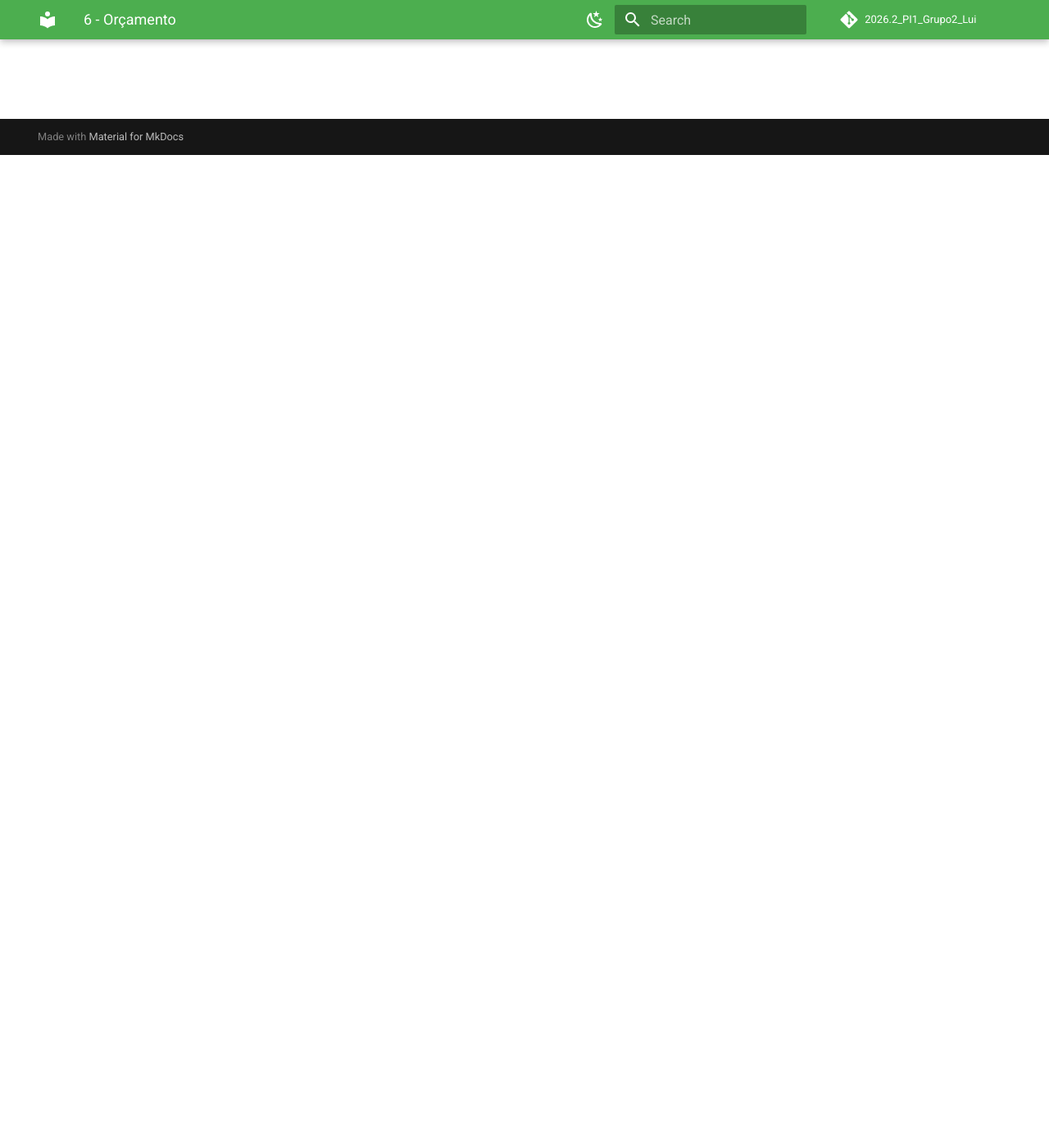
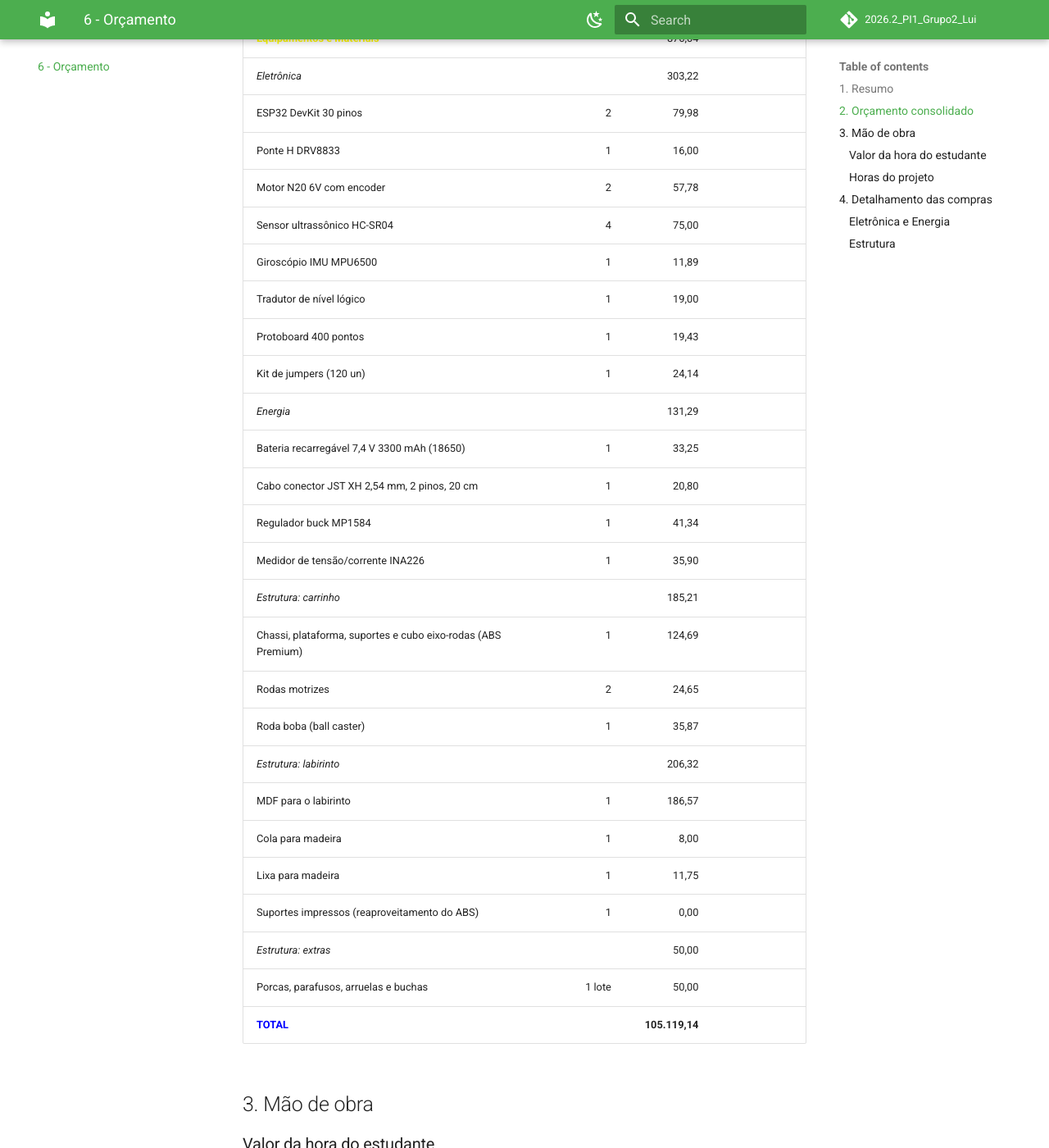
Before and after one commit to fcte-pi1/2026.2_PI1_Grupo2_Lui, an MkDocs documentation site: the page built from docs/6 - Orçamento.md, in a window 1280 px wide and 1400 px high, scrolled down 1211 px. Shown: the whole window at 82% size. Built offline with MkDocs 1.6.1 and Material for MkDocs 9.7.7, drawn with Linux system fonts in a browser that asks for light colours; comment, search, counter and statistics services are not loaded; some of the changed text lies outside the part shown.

Commit message:
docs: Orcamento atualizado

```diff
--- a/docs/6 - Orçamento.md
+++ b/docs/6 - Orçamento.md
@@ -1,20 +1,109 @@
 # Orçamento
 
-> Obs.: o custo da mão de obra deve considerar o valor da hora de um estudante da UnB.
+- **Última atualização:** 30/09/2026.
+- **Coluna "Realizado":** deve ser preenchida com o valor efetivamente pago, conforme as compras forem feitas.
 
-- Fonte:
+## 1. Resumo
 
-| **Item de Custo**                                                    | **Qtde.** | **Previsto (R$)** | **Realizado (R$)** |
-|----------------------------------------------------------------------|-----------|-------------------|--------------------|
-| <span style="color: yellow;">**Mão de Obra**</span>                  |           |                   |                    |
-| Estudante                                                            |           |                   |                    |
-| <span style="color: yellow;">**Serviços**</span>                     |           |                   |                    |
-| Impressão 3D                                                         |           |                   |                    |
-| Marcenaria                                                           |           |                   |                    |
-| …                                                                    |           |                   |                    |
-| <span style="color: yellow;">****Equipamentos e Materiais****</span> |           |                   |                    |
-| Madeira                                                              |           |                   |                    |
-| Sensor XXXX                                                          |           |                   |                    |
-| Bateria XXXX                                                         |           |                   |                    |
-| …                                                                    |           |                   |                    |
-| <span style="color: blue;">**TOTAL**</span>                          |           |                   |                    |
+| Indicador | Valor (R$) |
+|-----------|-----------:|
+| Mão de obra (estudantes, valor de referência) | 104.192,20 |
+| Serviços | 50,90 |
+| Equipamentos e materiais | 876,04 |
+| **Custo total do projeto** | **105.119,14** |
+| Desembolso em dinheiro (serviços + materiais) | 926,94 |
+| Desembolso por integrante (19 integrantes) | 48,79 |
+
+A mão de obra não é gasto em dinheiro: entra no orçamento como valor de referência do tempo dos estudantes. O que a equipe paga de fato é o desembolso de R$ 926,94.
+
+## 2. Orçamento consolidado
+
+| **Item de Custo** | **Qtde.** | **Previsto (R$)** | **Realizado (R$)** |
+|:------------------|----------:|------------------:|-------------------:|
+| <span style="color: yellow;">**Mão de Obra**</span> | | 104.192,20 | |
+| Estudante (custo/hora de um estudante da UnB: R$ 39,17) | 2.660 h | 104.192,20 | |
+| <span style="color: yellow;">**Serviços**</span> | | 50,90 | |
+| Impressão 3D (Faculdade UnB Gama) | 1 | 0,00 | |
+| Marcenaria (corte de madeira, equipamentos próprios) | 1 | 0,00 | |
+| Frete das compras online | 1 | 50,90 | |
+| <span style="color: yellow;">**Equipamentos e Materiais**</span> | | 876,04 | |
+| *Eletrônica* | | 303,22 | |
+| ESP32 DevKit 30 pinos | 2 | 79,98 | |
+| Ponte H DRV8833 | 1 | 16,00 | |
+| Motor N20 6V com encoder | 2 | 57,78 | |
+| Sensor ultrassônico HC-SR04 | 4 | 75,00 | |
+| Giroscópio IMU MPU6500 | 1 | 11,89 | |
+| Tradutor de nível lógico | 1 | 19,00 | |
+| Protoboard 400 pontos | 1 | 19,43 | |
+| Kit de jumpers (120 un) | 1 | 24,14 | |
+| *Energia* | | 131,29 | |
+| Bateria recarregável 7,4 V 3300 mAh (18650) | 1 | 33,25 | |
+| Cabo conector JST XH 2,54 mm, 2 pinos, 20 cm | 1 | 20,80 | |
+| Regulador buck MP1584 | 1 | 41,34 | |
+| Medidor de tensão/corrente INA226 | 1 | 35,90 | |
+| *Estrutura: carrinho* | | 185,21 | |
+| Chassi, plataforma, suportes e cubo eixo-rodas (ABS Premium) | 1 | 124,69 | |
+| Rodas motrizes | 2 | 24,65 | |
+| Roda boba (ball caster) | 1 | 35,87 | |
+| *Estrutura: labirinto* | | 206,32 | |
+| MDF para o labirinto | 1 | 186,57 | |
+| Cola para madeira | 1 | 8,00 | |
+| Lixa para madeira | 1 | 11,75 | |
+| Suportes impressos (reaproveitamento do ABS) | 1 | 0,00 | |
+| *Estrutura: extras* | | 50,00 | |
+| Porcas, parafusos, arruelas e buchas | 1 lote | 50,00 | |
+| <span style="color: blue;">**TOTAL**</span> | | **105.119,14** | |
+
+## 3. Mão de obra
+
+### Valor da hora do estudante
+
+O valor da hora do estudante da UnB é de **R$ 39,17**. O levantamento que originou esse valor usa a versão mais atualizada (2024) do Anuário Estatístico da UnB, referente ao ano letivo de 2023, combinada com dados da LOA 2025 (Lei Orçamentária Anual), do MEC (Ministério da Educação) e do DPO (Decanato de Planejamento, Orçamento e Avaliação Institucional).
+
+### Horas do projeto
+
+Cada integrante dedica 10 h/semana (4 h de aula + 6 h extraclasse) durante 14 semanas, o que dá 140 h por integrante. A R$ 39,17/h, isso corresponde a R$ 5.483,80 por integrante.
+
+| Área | Integrantes | Horas | Custo (R$) |
+|:-----|------------:|------:|-----------:|
+| Estrutura | 4 | 560 | 21.935,20 |
+| Software | 6 | 840 | 32.902,80 |
+| Eletrônica | 5 | 700 | 27.419,00 |
+| Energia | 4 | 560 | 21.935,20 |
+| **Total** | **19** | **2.660** | **104.192,20** |
+
+## 4. Detalhamento das compras
+
+### Eletrônica e Energia
+
+| Item | Modelo | Qtde. | Valor unit. (R$) | Previsto (R$) | Onde comprar |
+|:-----|:-------|------:|-----------------:|--------------:|:-------------|
+| ESP32 | DevKit 30 pinos | 2 | 39,99 | 79,98 | [Shopee](https://shopee.com.br/Placa-Esp32-Wifi-Bluetooth-30-38-Pinos-soldados-i.322895481.23893449076) |
+| Ponte H | DRV8833 | 1 | 16,00 | 16,00 | [Mercado Livre](https://www.mercadolivre.com.br/ponte-h-dupla-2-canais-drv8833-2a-placa-preta/p/MLB35859089) |
+| Motor | N20 6V com encoder | 2 | 28,89 | 57,78 | [AliExpress](https://pt.aliexpress.com/item/1005010436307480.html) |
+| Sensor ultrassônico | HC-SR04 | 4 | 18,75 | 75,00 | [Mercado Livre](https://www.mercadolivre.com.br/kit-com-2-unidades-sensor-ultrassonico-hc-sr04-casa-da-robotica-5v-distancia-arduino/p/MLB33346342) |
+| Giroscópio IMU | MPU6500 | 1 | 11,89 | 11,89 | [AliExpress](https://pt.aliexpress.com/item/1005008632918302.html) |
+| Tradutor de nível lógico | Conversor bidirecional 5 V / 3,3 V | 1 | 19,00 | 19,00 | [Mercado Livre](https://www.mercadolivre.com.br/conversor-nivel-logico-bidirecional-i2c-5v-p-33v-arduino/up/MLBU1401919651) |
+| Protoboard | 400 pontos | 1 | 19,43 | 19,43 | [Mercado Livre](https://www.mercadolivre.com.br/protoboard-breadboard-400-pontos-furos-pinos-unidade/p/MLB2089243318) |
+| Jumpers | Kit com 120 un | 1 | 24,14 | 24,14 | [Mercado Livre](https://www.mercadolivre.com.br/kit-cabo-jumper-macho-macho--macho-femea--femea-femea-120x/up/MLBU2299178999) |
+| Bateria recarregável | 7,4 V 3300 mAh, modelo 18650 | 1 | 33,25 | 33,25 | [Mercado Livre](https://www.mercadolivre.com.br/p/MLB46386246?pdp_filters=item_id:MLB5024462353) |
+| Cabo conector | JST XH 2,54 mm, 2 pinos, 20 cm | 1 | 20,80 | 20,80 | [Mercado Livre](https://www.mercadolivre.com.br/up/MLBU5165009963?pdp_filters=item_id:MLB7640118870) |
+| Regulador buck | MP1584 (kit com 5) | 1 | 41,34 | 41,34 | [Mercado Livre](https://www.mercadolivre.com.br/5x-mini-conversor-dc-dc-3a-step-down-mp1584-mp1584en/p/MLB2088650164) |
+| Medidor de tensão/corrente | INA226 | 1 | 35,90 | 35,90 | [Mercado Livre](https://www.mercadolivre.com.br/ina226-modulo-sensor-de-corrente-dc-alta-precisao-i2c/p/MLB2046304522) (preço estimado) |
+| **Subtotal** | | | | **434,51** | |
+
+### Estrutura
+
+| Grupo | Item | Especificação | Previsto (R$) | Onde comprar |
+|:------|:-----|:--------------|--------------:|:-------------|
+| Carrinho | Chassi, plataforma, suportes e cubo eixo-rodas | Filamento ABS Premium MG-94, vermelho, 1,75 mm, 1 kg | 124,69 | [Loja National 3D](https://www.lojanational3d.com.br/filamentoabspremiummg-94vermelhoextintor175mm1kg/prod-7395641/) |
+| Carrinho | Rodas motrizes | Roda 34 mm para micro motor N20 (kit com 2) | 24,65 | [Mercado Livre](https://www.mercadolivre.com.br/2x-roda-34mm-para-micro-motor-dc-12v-n20-robo/up/MLBU664879255) |
+| Carrinho | Roda boba | Esfera transferidora de aço carbono (ball caster) | 35,87 | [Mercado Livre](https://www.mercadolivre.com.br/esfera-transferidora-aco-carbono-roda-boba-para-robotica/up/MLBU2884521198) |
+| Labirinto | MDF | MDF cru 12 mm, chapa de 185 x 275 cm, 2 faces (Berneck) | 186,57 | [Madeiranit](https://www.madeiranit.com.br/mdf-cru-12mm-185x275cm-2-faces-berneck) (a definir) |
+| Labirinto | Cola para madeira | Tekbond 406729, branca | 8,00 | [Amazon](https://www.amazon.com.br/dp/B078GWC46C) |
+| Labirinto | Lixa para madeira | Lixa grão 120 para massa e madeira (Tigre), folha 225 x 275 mm | 11,75 | [Amazon](https://www.amazon.com.br/dp/B0G81SHY4W) |
+| Labirinto | Suportes impressos | Reaproveitamento do ABS | 0,00 | |
+| Serviços | Impressão 3D | Faculdade UnB Gama | 0,00 | |
+| Serviços | Corte de madeira | Equipamentos próprios | 0,00 | |
+| Extras | Porcas, parafusos, arruelas e buchas | A definir | 50,00 | |
+| **Subtotal** | | | **441,53** | |
```
